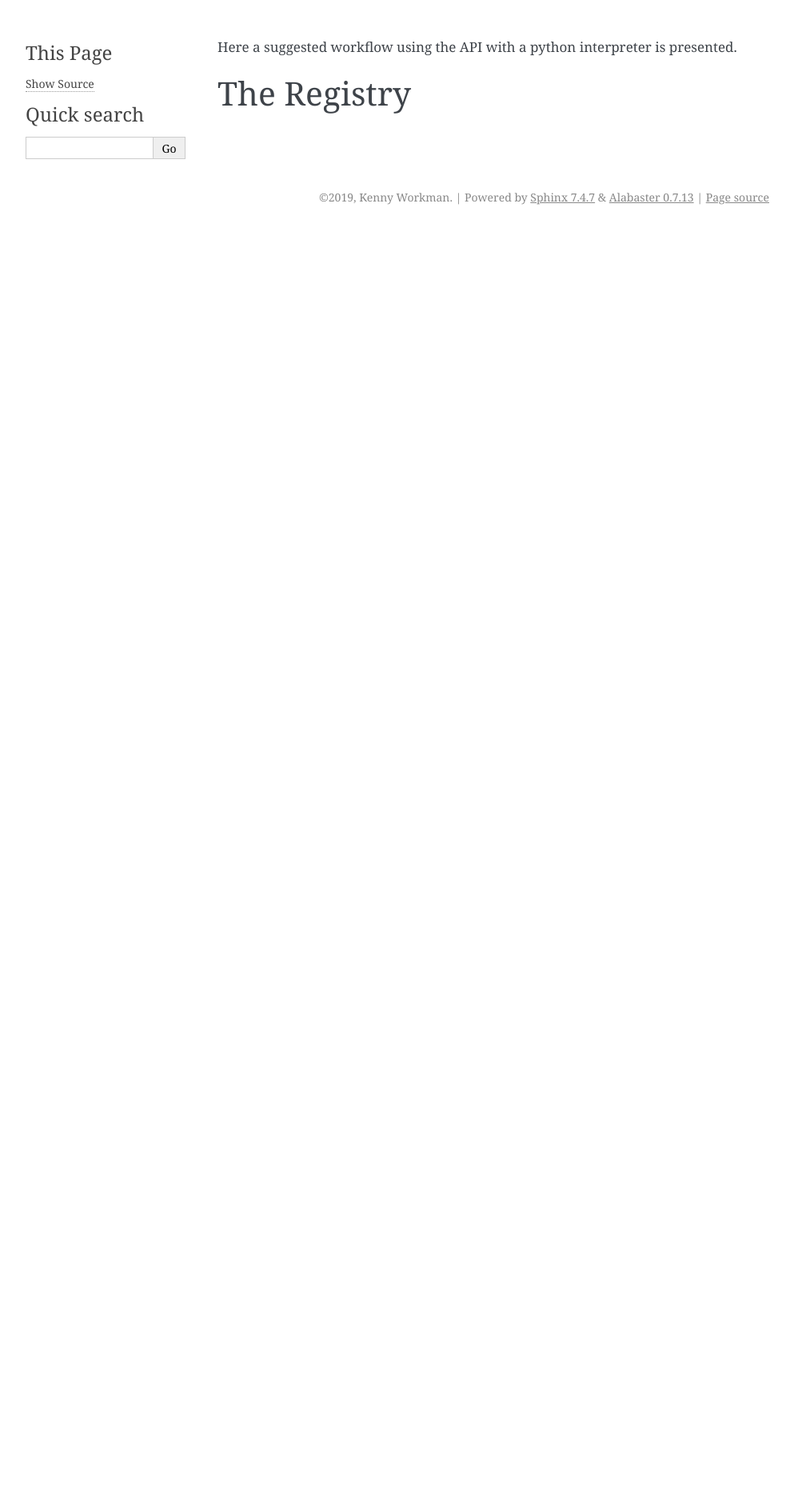
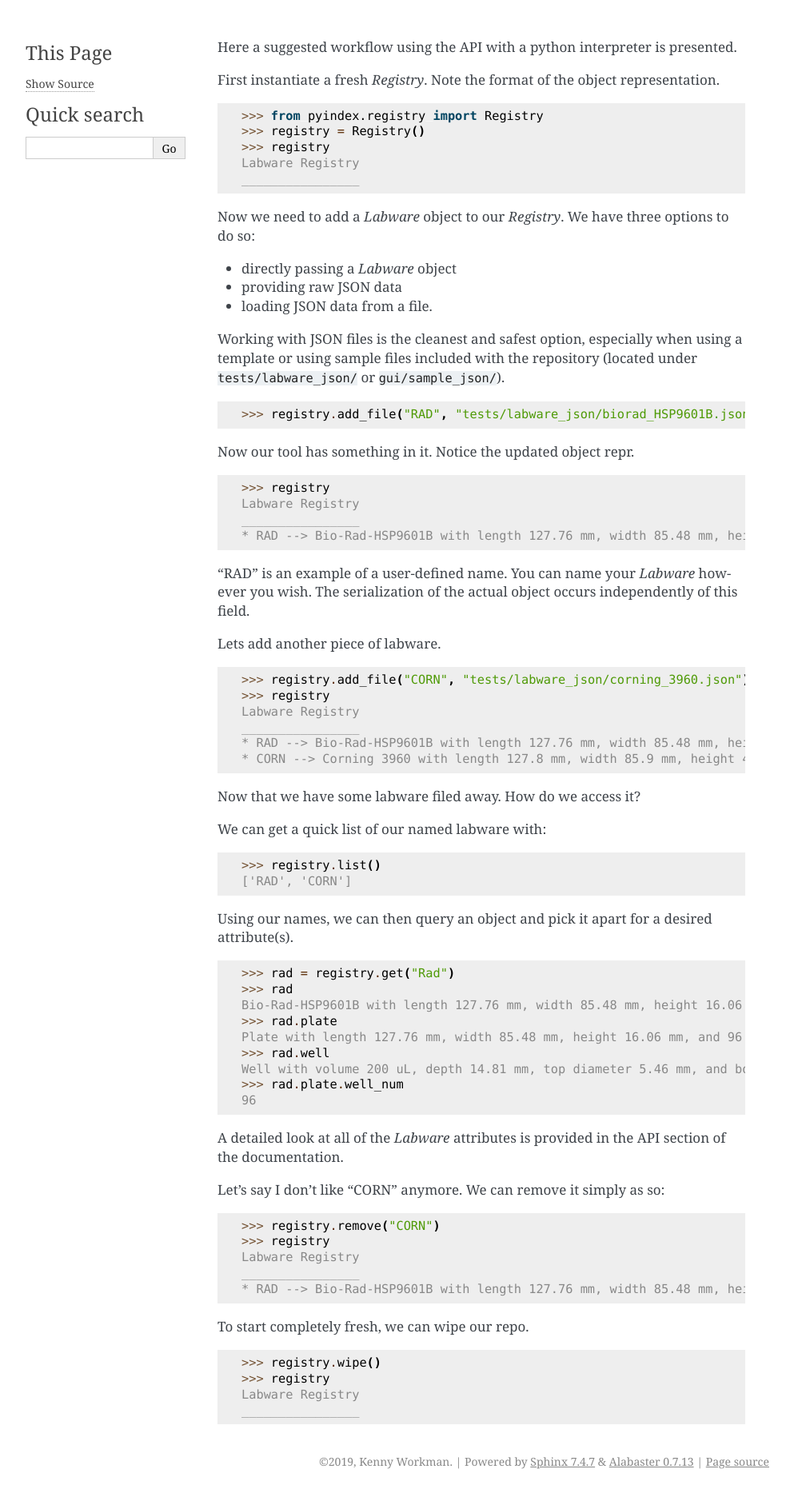
Before and after one commit to kennyworkman/labware-index, a Sphinx documentation site: the page built from docs/source/api_use.rst, in a window 1280 px wide. Shown: the whole page at 80% size, without its empty margins (148-1141 px from the left). Built offline with Sphinx 7.4.7, drawn with Linux system fonts in a browser that asks for light colours; before the commit the page ends 900 px from its top, so only the background shows below that.

Commit message:
Added final pdf to docs folder

```diff
--- a/docs/source/api.rst
+++ b/docs/source/api.rst
@@ -1,10 +1,4 @@
 .. _api:
-
-The `pyindex` package makes up the bulk of the Labware Registry's back-end
-infrastructure.
-
-This part of the documentation covers an in-depth breakdown of the application
-interface, highlighting certain design choices in class architecture.
 
 The Registry
 -------------
--- a/docs/source/api_use.rst
+++ b/docs/source/api_use.rst
@@ -1,6 +1,77 @@
-.. _api:
+.. _api_use:
 
 Here a suggested workflow using the API with a python interpreter is presented.
 
-The Registry
--------------
+
+First instantiate a fresh `Registry`. Note the format of the object representation.
+
+>>> from pyindex.registry import Registry
+>>> registry = Registry()
+>>> registry
+Labware Registry
+________________
+
+Now we need to add a `Labware` object to our `Registry`. We have three options
+to do so:
+
+* directly passing a `Labware` object
+* providing raw JSON data
+* loading JSON data from a file.
+
+Working with JSON files is the cleanest and safest option, especially when using a template or using sample files included with the repository (located under ``tests/labware_json/`` or ``gui/sample_json/``).
+
+>>> registry.add_file("RAD", "tests/labware_json/biorad_HSP9601B.json")
+
+Now our tool has something in it. Notice the updated object repr.
+
+>>> registry
+Labware Registry
+________________
+* RAD --> Bio-Rad-HSP9601B with length 127.76 mm, width 85.48 mm, height 16.06 mm, and 96 wells.
+
+"RAD" is an example of a user-defined name. You can name your `Labware` however you wish. The serialization of the actual object occurs independently of this field.
+
+Lets add another piece of labware.
+
+>>> registry.add_file("CORN", "tests/labware_json/corning_3960.json")
+>>> registry
+Labware Registry
+________________
+* RAD --> Bio-Rad-HSP9601B with length 127.76 mm, width 85.48 mm, height 16.06 mm, and 96 wells.
+* CORN --> Corning 3960 with length 127.8 mm, width 85.9 mm, height 43.8 mm, and 96 wells.
+
+Now that we have some labware filed away. How do we access it?
+
+We can get a quick list of our named labware with:
+
+>>> registry.list()
+['RAD', 'CORN']
+
+Using our names, we can then query an object and pick it apart for a desired attribute(s).
+
+>>> rad = registry.get("Rad")
+>>> rad
+Bio-Rad-HSP9601B with length 127.76 mm, width 85.48 mm, height 16.06 mm, and 96 wells.
+>>> rad.plate
+Plate with length 127.76 mm, width 85.48 mm, height 16.06 mm, and 96 wells.
+>>> rad.well
+Well with volume 200 uL, depth 14.81 mm, top diameter 5.46 mm, and bottom diameter 2.64 mm.
+>>> rad.plate.well_num
+96
+
+A detailed look at all of the `Labware` attributes is provided in the API section of the documentation.
+
+Let's say I don't like "CORN" anymore. We can remove it simply as so:
+
+>>> registry.remove("CORN")
+>>> registry
+Labware Registry
+________________
+* RAD --> Bio-Rad-HSP9601B with length 127.76 mm, width 85.48 mm, height 16.06 mm, and 96 wells.
+
+To start completely fresh, we can wipe our repo.
+
+>>> registry.wipe()
+>>> registry
+Labware Registry
+________________
--- a/docs/source/conf.py
+++ b/docs/source/conf.py
@@ -22,7 +22,7 @@ copyright = '2019, Kenny Workman'
 author = 'Kenny Workman'
 
 # The full version, including alpha/beta/rc tags
-release = '0.0.0'
+release = '1.0.0'
 
 
 # -- General configuration ---------------------------------------------------
```
Also changed, not shown: docs/source/extension.rst (added, +36 -0 lines), docs/source/gui_use.rst (added, +25 -0 lines), docs/source/index.rst (+26 -8 lines), 1 other file.
